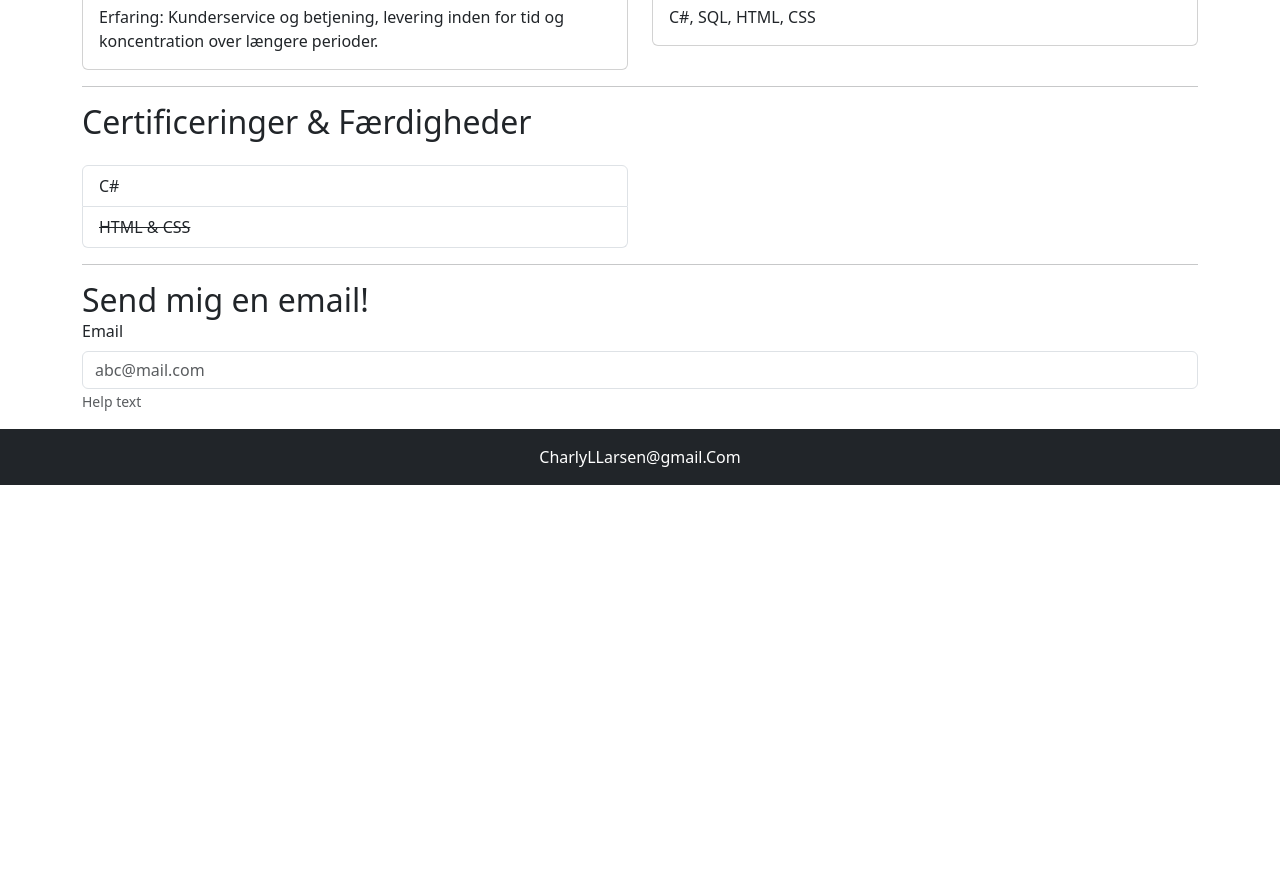
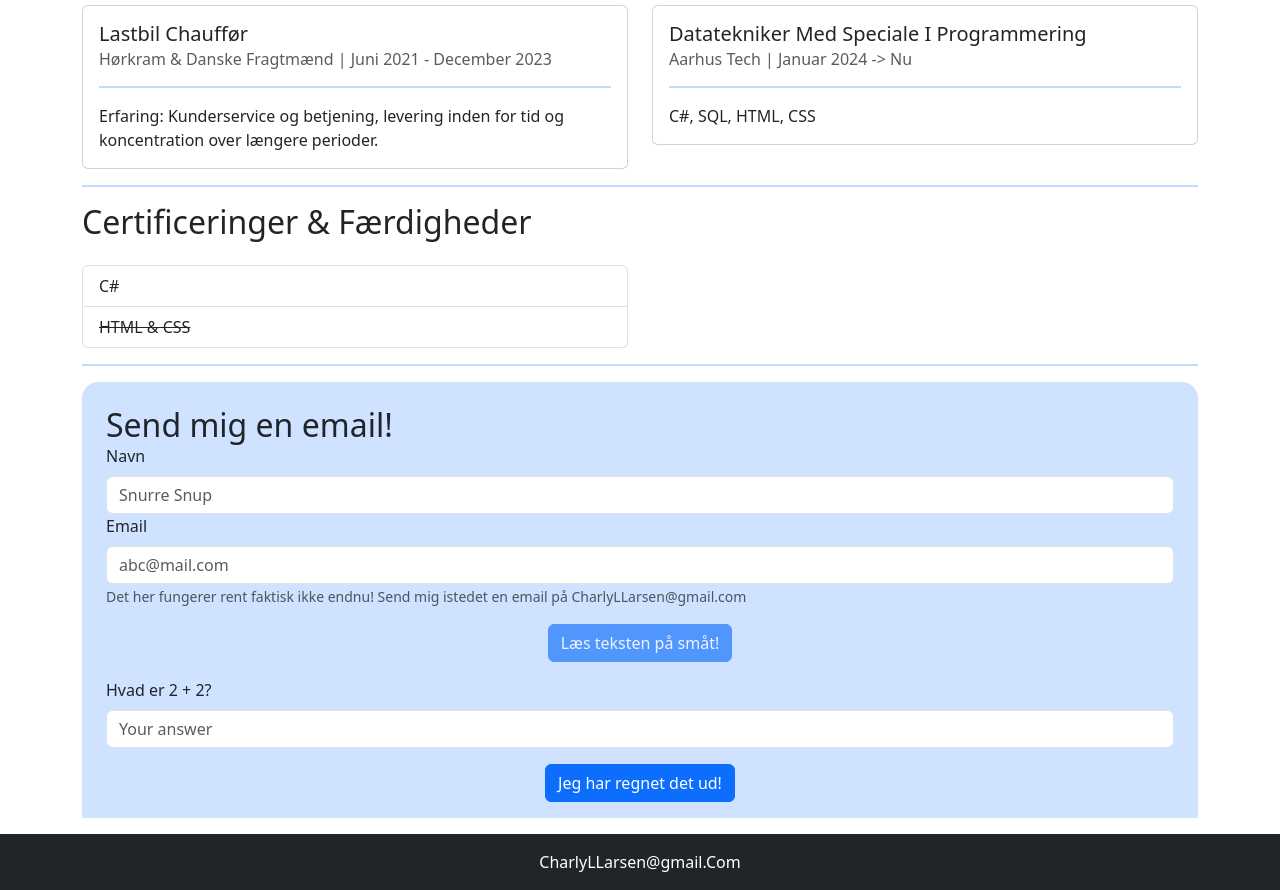
Before and after one commit to LeoLivet/LeoLivet.github.io, a plain HTML site: page index.html in a window 1280 px wide. Shown: the part 392-1282 px from the top of the page. Before the commit the page ends 877 px from the top, so only its background shows below. Drawn offline with nearby package versions, Linux system fonts and the light colour scheme.

Commit message:
Add captcha and beautifcations

```diff
--- a/index.html
+++ b/index.html
@@ -16,14 +16,16 @@
             <div class="container">
                 <a class="navbar-brand" href="#">Home</a>
             </div>
-        </nav> -->
+        </nav>
 
         <!-- Header Section -->
         <div class="">
 
             <!-- <header class="text-bg-primary border-primary-subtle rounded "> -->
 
-            <div class="row text-center m-md-3 mb">
+            <div class="container bg-opacity-50 bg-primary rounded-bottom-5">
+
+                <div class="row text-center pt-2 pt-md-5 pb-md-5">
 
 
                     <div class="col-md-6">
@@ -31,11 +33,12 @@
                     </div>
 
 
-                <div class="col-md-6 text-center m-auto mb-auto">
+                    <div class="col-md-6 text-center  m-auto">
                         <h1 class="fw-bold">Charly Larsen</h1>
                         <p class="lead">DataTekniker med speciale i programmering</p>
                     </div>
 
+                </div>
             </div>
             <!-- </header> -->
         </div>
@@ -45,7 +48,7 @@
         <!-- Main Content -->
         <div class="container">
             <!-- Arbejde og uddannelse Sektion -->
-
+            <hr class="border opacity-0">
 
 
             <div class="row">
@@ -57,7 +60,7 @@
                             <h5 class="card-title">Lastbil Chauffør</h5>
                             <h6 class="card-subtitle mb-2 text-muted">Hørkram & Danske Fragtmænd | Juni 2021 - December
                                 2023</h6>
-                            <hr>
+                            <hr class="border border-primary">
                             <p class="card-text">Erfaring: Kunderservice og betjening, levering inden for tid og
                                 koncentration over længere perioder.</p>
                         </div>
@@ -73,7 +76,7 @@
                         <div class="card-body">
                             <h5 class="card-title">Datatekniker Med Speciale I Programmering</h5>
                             <h6 class="card-subtitle mb-2 text-muted">Aarhus Tech | Januar 2024 -> Nu</h6>
-                            <hr>
+                            <hr class="border border-primary">
                             <p class="card-text">C#, SQL, HTML, CSS</p>
                         </div>
                     </div>
@@ -83,7 +86,7 @@
 
                 <!-- Skills Section </section>-->
                 <div class="container">
-                    <hr class border border-primary>
+                    <hr class=" border border-primary">
                     <div class="row">
                         <h2 class="mb-4">Certificeringer & Færdigheder</h2>
                         <div class="col-md-6">
@@ -99,24 +102,49 @@
         </div>
 
         <!-- Form -->
-        <div class="container">
+        <div class="container ">
 
-            <hr>
-             <div class="mb-3">
+            <hr class="border border-primary">
+            <div class="bg-primary-subtle rounded-top-4 mb-3 pt-4 pb-0 px-4">
                 <h2 class="mb-0">Send mig en email!</h2>
 
+                <label for="" class="form-label">Navn</label>
+                <input type="text" class="form-control" name="" id="" placeholder="Snurre Snup" />
+
+                <div class="mb-3">
                     <label for="" class="form-label">Email</label>
-                 <input
-                 type="email"
-                 class="form-control"
-                 name=""
-                 id=""
-                 aria-describedby="emailHelpId"
-                 placeholder="abc@mail.com"
-                 />
-                 <small id="emailHelpId" class="form-text text-muted"
-                 >Help text</small
-                 >
+                    <input type="email" class="form-control" name="" id="" aria-describedby="emailHelpId"
+                        placeholder="abc@mail.com" />
+                    <small id="emailHelpId" class="form-text text-muted">Det her fungerer rent faktisk ikke endnu! Send
+                        mig
+                        istedet en email på CharlyLLarsen@gmail.com</small>
+                </div>
+                <div class="text-center pb-3">
+                    <a href="#" class="btn btn-primary disabled" role="button">Læs teksten på småt!</a>
+                </div>
+                <div>
+                    <div class="mb-3">
+                        <label for="captcha" class="form-label">Hvad er 2 + 2?</label>
+                        <input type="text" class="form-control" id="captcha" placeholder="Your answer">
+                    </div>
+                    <div class="text-center pb-3">
+                        <button id="submitBtn" class="btn btn-primary" onclick="validateCaptcha()">Jeg har regnet det ud!</button>
+                    </div>
+
+                    <script>
+                        function validateCaptcha() {
+                            const captchaInput = document.getElementById('captcha').value;
+                            if (captchaInput == '4') {
+                                alert('Jada godt gået!');
+                            } else {
+                                alert('Nej det var forkert :(');
+                            }
+                        }
+                    </script>
+                </div>
+
+            </div>
+
         </div>
 
         </div>
@@ -128,8 +156,7 @@
 
 
 
-
-        <div>                                                       <!-- Footer -->
+        <div class=""> <!-- Footer -->
 
 
             <footer class="bg-dark text-white text-center py-3">
```
Lines whose indentation alone changed are shown as unchanged.
